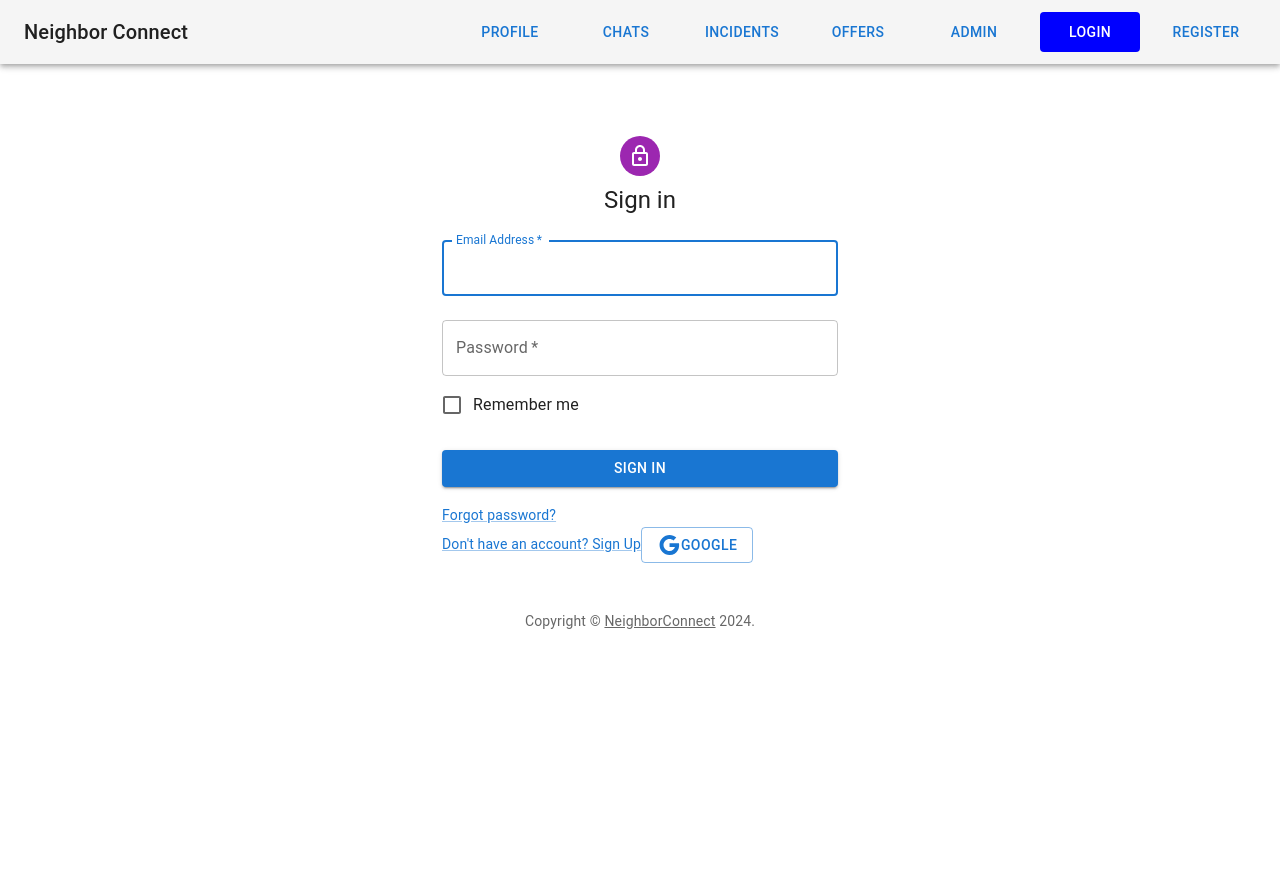
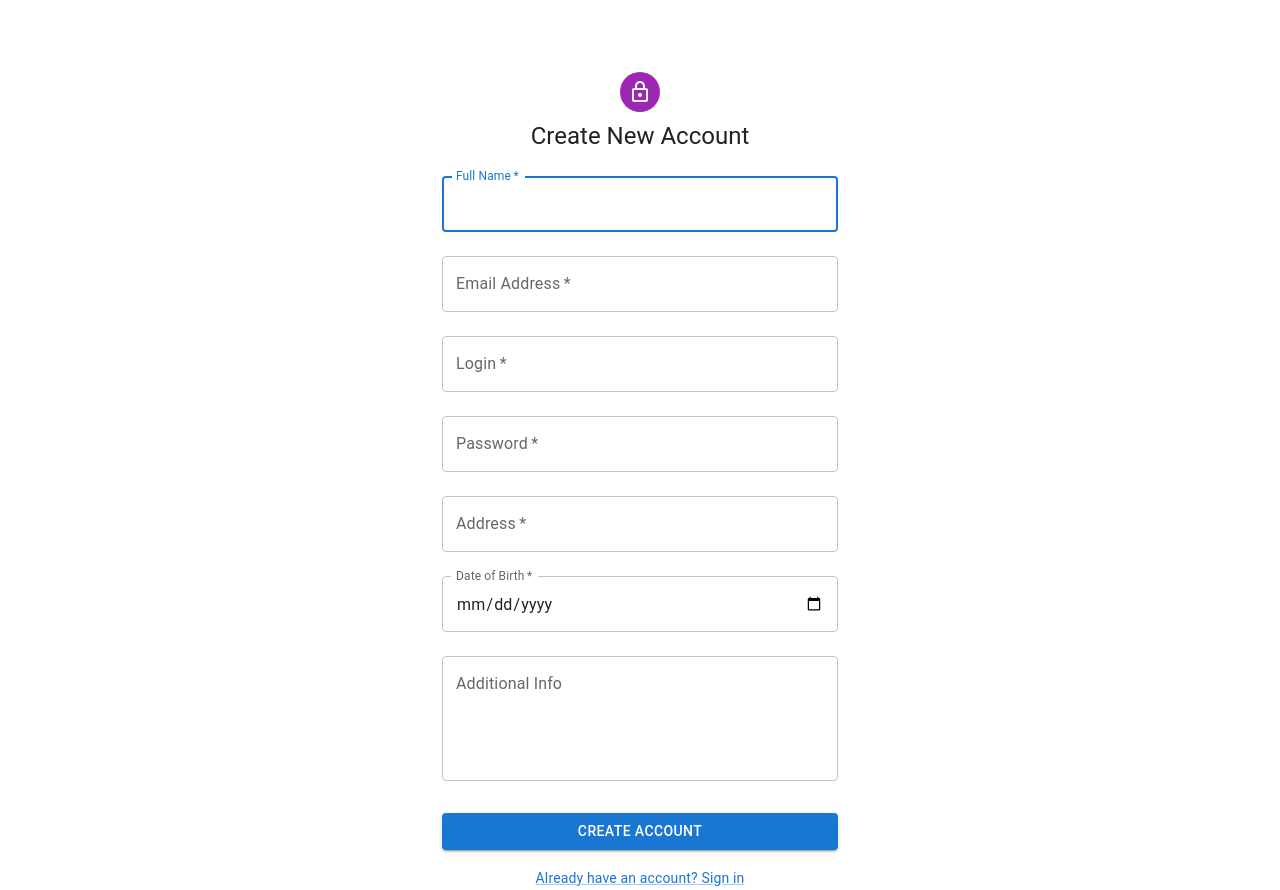
Before and after one commit to egorSheremetov02/neighbor-connect, a React (Vite) app in the folder client/: page /register in a window 1280 px wide. Before the commit the page ends 800 px from the top, so only its background shows below. Built offline with nearby package versions, Linux system fonts and the light colour scheme.

Commit message:
register and login

```diff
--- a/client/package.json
+++ b/client/package.json
@@ -16,7 +16,8 @@
     "@mui/material": "^5.15.14",
     "react": "^18.2.0",
     "react-dom": "^18.2.0",
-    "react-responsive-modal": "^6.4.2"
+    "react-responsive-modal": "^6.4.2",
+    "react-router-dom": "^6.23.0"
   },
   "devDependencies": {
     "@types/react": "^18.2.66",
--- a/client/src/App.jsx
+++ b/client/src/App.jsx
@@ -1,132 +1,21 @@
-import React, { useState } from 'react';
-import { useTheme, useMediaQuery, AppBar, Toolbar, Button, Typography, Box, IconButton, Menu, MenuItem, Container } from '@mui/material';
-import MenuIcon from '@mui/icons-material/Menu';
-import LoginPage from './Pages/LoginPage/LoginPage';
-import Profile from './Pages/Profile/Profile';
-import Incidents from './Pages/Incidents';
-import Chats from './Pages/Chats/Chats';
-import Offers from './Pages/Offers/Offers';
-import 'react-responsive-modal/styles.css';
-import Admin from './Pages/admin/AdminPage';
-import RegistrationPage from './Pages/RegistrationPage/RegistrationPage';
-
+import React from 'react';
+import { BrowserRouter as Router, Routes, Route } from "react-router-dom";
+import Home from './Pages/Home';
+import LoginForm from './Components/LoginForm/LoginForm';
+import RegistrationForm from './Components/RegistrationForm/RegistrationForm';
+import { AuthProvider } from "./auth/index";
 
 const App = () => {
-  const [activeComponent, setActiveComponent] = useState("login");
-  const [anchorEl, setAnchorEl] = useState(null);
-  const open = Boolean(anchorEl);
-  const theme = useTheme();
-  const isMobile = useMediaQuery(theme.breakpoints.down("sm"));
-
-  const handleMenu = (event) => {
-    setAnchorEl(event.currentTarget);
-  };
-
-  const handleClose = () => {
-    setAnchorEl(null);
-  };
-
-  const renderComponent = () => {
-    switch (activeComponent) {
-      case "login":
-        return <LoginPage />;
-      case 'register':
-        return <RegistrationPage />;
-      case 'profile':
-        return <Profile />;
-      case "chats":
-        return <Chats />;
-      case "incidents":
-        return <Incidents />;
-      case "offers":
-        return <Offers />;
-      case 'admin':
-        return <Admin />;
-      default:
-        return null;
-    }
-  };
-
-  const menuItems = [
-    { name: "Profile", action: () => setActiveComponent("profile") },
-    { name: "Chats", action: () => setActiveComponent("chats") },
-    { name: "Incidents", action: () => setActiveComponent("incidents") },
-    { name: "Offers", action: () => setActiveComponent("offers") },
-    { name: "Admin", action: () => setActiveComponent("admin") },
-    { name: "Login", action: () => setActiveComponent("login") },
-    { name: "Register", action: () => setActiveComponent("register") },
-  ];
-
   return (
-    <div>
-        <AppBar position="static" color="default">
-          <Toolbar>
-            <Typography variant="h6" component="div" sx={{ flexGrow: 1 }}>
-              Neighbor Connect
-            </Typography>
-            {isMobile ? (
-              <>
-                <IconButton
-                  size="large"
-                  edge="end"
-                  color="inherit"
-                  aria-label="menu"
-                  onClick={handleMenu}
-                >
-                  <MenuIcon />
-                </IconButton>
-                <Menu
-                  id="menu-appbar"
-                  anchorEl={anchorEl}
-                  anchorOrigin={{
-                    vertical: "top",
-                    horizontal: "right",
-                  }}
-                  keepMounted
-                  transformOrigin={{
-                    vertical: "top",
-                    horizontal: "right",
-                  }}
-                  open={open}
-                  onClose={handleClose}
-                >
-                  {menuItems.map((item) => (
-                    <MenuItem
-                      key={item.name}
-                      onClick={() => {
-                        setActiveComponent(item.name.toLowerCase());
-                        handleClose();
-                      }}
-                    >
-                      {item.name}
-                    </MenuItem>
-                  ))}
-                </Menu>
-              </>
-            ) : (
-              <Box sx={{ display: "flex", justifyContent: "center", gap: 2 }}>
-                {menuItems.map((item) => (
-                  <Button
-                    key={item.name}
-                    color="inherit"
-                    onClick={() => setActiveComponent(item.name.toLowerCase())}
-                    sx={{
-                      backgroundColor:
-                        item.name === "Login" ? "blue" : "transparent",
-                      color: item.name === "Login" ? "white" : "#1976d2",
-                      width: "100px",
-                      height: "40px",
-                    }}
-                  >
-                    {item.name}
-                  </Button>
-                ))}
-              </Box>
-            )}
-          </Toolbar>
-        </AppBar>
-        <Container>{renderComponent()}</Container>
-      </div>
+    <AuthProvider>
+      <Router basename="/">
+          <Routes>
+            <Route path="/" exact element={<Home />} />
+            <Route path="/login" element={<LoginForm />} />
+            <Route path="/register" element={<RegistrationForm />} />
+          </Routes>
+      </Router>
+    </AuthProvider>
   );
 };
 
--- a/client/src/Components/LoginForm/LoginForm.jsx
+++ b/client/src/Components/LoginForm/LoginForm.jsx
@@ -1,48 +1,62 @@
-import * as React from "react";
-import Avatar from "@mui/material/Avatar";
-import Button from "@mui/material/Button";
-import CssBaseline from "@mui/material/CssBaseline";
-import TextField from "@mui/material/TextField";
-import FormControlLabel from "@mui/material/FormControlLabel";
-import Checkbox from "@mui/material/Checkbox";
-import Link from "@mui/material/Link";
-import Box from "@mui/material/Box";
-import LockOutlinedIcon from "@mui/icons-material/LockOutlined";
-import Typography from "@mui/material/Typography";
-import Container from "@mui/material/Container";
-import { createTheme, ThemeProvider } from "@mui/material/styles";
-import GoogleIcon from "@mui/icons-material/Google";
+import React, { useState } from 'react';
+import {
+  Avatar,
+  Button,
+  TextField,
+  Link,
+  Box,
+  Typography,
+  Container,
+  CssBaseline,
+} from '@mui/material';
+import LockOutlinedIcon from '@mui/icons-material/LockOutlined';
+import { Navigate } from "react-router-dom";
+import { createTheme, ThemeProvider } from '@mui/material/styles';
+import { useAuth } from '../../auth/index'; // Import useAuth hook
 
-function Copyright(props) {
-  return (
-    <Typography
-      variant="body2"
-      color="text.secondary"
-      align="center"
-      {...props}
-    >
-      {"Copyright © "}
-      <Link color="inherit" href="#">
-        NeighborConnect
-      </Link>{" "}
-      {new Date().getFullYear()}
-      {"."}
-    </Typography>
-  );
-}
-
-// TODO remove, this demo shouldn't need to reset the theme.
 
 const defaultTheme = createTheme();
 
 export default function SignIn() {
-  const handleSubmit = (event) => {
+  const [error, setError] = useState('');
+  const { setToken, getToken } = useAuth(); // Access setAuthToken function from useAuth
+
+  console.log(sessionStorage.getItem('token'))
+
+  if(sessionStorage.getItem('token')) {
+    return <Navigate to="/" />;
+  }
+
+  const handleSubmit = async (event) => {
     event.preventDefault();
-    const data = new FormData(event.currentTarget);
-    console.log({
-      email: data.get("email"),
-      password: data.get("password"),
-    });
+    const formData = {
+      login: event.target.elements.email.value,
+      password: event.target.elements.password.value,
+    };
+
+    try {
+      const response = await fetch('http://localhost:8080/auth/login', {
+        method: 'POST',
+        headers: { 'Content-Type': 'application/json' },
+        body: JSON.stringify(formData),
+      });
+
+      if (response.ok) {
+        const responseData = await response.json();
+        console.log(responseData)
+        setToken(responseData.token); // Set the authentication token
+        setError('');
+        // Redirect to home page after successful login
+        setTimeout(() => {
+          window.location.href = '/';
+        }, 3000);
+      } else {
+        const responseData = await response.json();
+        setError(responseData.detail || 'Login failed');
+      }
+    } catch (error) {
+      setError('Network error');
+    }
   };
 
   return (
@@ -52,12 +66,12 @@ export default function SignIn() {
         <Box
           sx={{
             marginTop: 8,
-            display: "flex",
-            flexDirection: "column",
-            alignItems: "center",
+            display: 'flex',
+            flexDirection: 'column',
+            alignItems: 'center',
           }}
         >
-          <Avatar sx={{ m: 1, bgcolor: "secondary.main" }}>
+          <Avatar sx={{ m: 1, bgcolor: 'secondary.main' }}>
             <LockOutlinedIcon />
           </Avatar>
           <Typography component="h1" variant="h5">
@@ -89,10 +103,6 @@ export default function SignIn() {
               id="password"
               autoComplete="current-password"
             />
-            <FormControlLabel
-              control={<Checkbox value="remember" color="primary" />}
-              label="Remember me"
-            />
             <Button
               type="submit"
               fullWidth
@@ -101,29 +111,21 @@ export default function SignIn() {
             >
               Sign In
             </Button>
-            <div container className="flex space-y-2 flex-col items-center">
-              <div item xs>
-                <Link href="#" variant="body2">
-                  Forgot password?
-                </Link>
-              </div>
-              <div
-                item
-                className="flex justify-between items-center flex-col space-y-1"
-              >
-                <Link href="#" variant="body2">
-                  {"Don't have an account? Sign Up"}
-                </Link>
-
-                <Button variant="outlined">
-                  <GoogleIcon className="mr-2 text-red-500" />
-                  <p className="text-red-400">Google</p>
-                </Button>
-              </div>
-            </div>
+            {error && (
+              <Typography variant="body2" color="error" align="center" sx={{ mt: 1 }}>
+                {error}
+              </Typography>
+            )}
+            <Box sx={{ display: 'flex', justifyContent: 'center', mt: 2 }}>
+              <Link href="#" variant="body2">
+                Forgot password?
+              </Link>
+              <Link href="#" variant="body2" sx={{ ml: 2 }}>
+                Don't have an account? Sign Up
+              </Link>
+            </Box>
           </Box>
         </Box>
-        <Copyright sx={{ mt: 6, mb: 4 }} />
       </Container>
     </ThemeProvider>
   );
--- a/client/src/Components/RegistrationForm/RegistrationForm.jsx
+++ b/client/src/Components/RegistrationForm/RegistrationForm.jsx
@@ -1,4 +1,4 @@
-import React from 'react';
+import React, { useState } from 'react';
 import {
   Avatar,
   Button,
@@ -15,47 +15,48 @@ import { createTheme, ThemeProvider } from '@mui/material/styles';
 
 const theme = createTheme();
 
-function Copyright(props) {
-  return (
-    <Typography variant="body2" color="text.secondary" align="center" {...props}>
-      {"Copyright © "}
-      <Link color="inherit" href="#">
-      NeighborConnect
-      </Link>{" "}
-      {new Date().getFullYear()}
-      {"."}
-    </Typography>
-  );
-}
+function RegistrationForm() {
+  const [error, setError] = useState('');
+  const [success, setSuccess] = useState(false);
 
-export default function RegistrationForm() {
   const handleSubmit = async (event) => {
     event.preventDefault();
-    const data = new FormData(event.currentTarget);
     const formData = {
-      firstName: data.get('firstName'),
-      lastName: data.get('lastName'),
-      email: data.get('email'),
-      password: data.get('password'),
-      address: data.get('address'),
-      dateOfBirth: data.get('dateOfBirth'),
-      aboutYourself: data.get('aboutYourself'),
+      fullName: event.target.elements.fullName.value,
+      email: event.target.elements.email.value,
+      login: event.target.elements.login.value,
+      password: event.target.elements.password.value,
+      address: event.target.elements.address.value,
+      birthday: event.target.elements.birthday.value,
+      additionalInfo: event.target.elements.additionalInfo.value,
     };
 
     try {
-      const response = await fetch('http://localhost:3000/register', {
+      const response = await fetch('http://localhost:8080/auth/register', {
         method: 'POST',
         headers: { 'Content-Type': 'application/json' },
         body: JSON.stringify(formData),
       });
+      const responseData = await response.json();
+
       if (response.ok) {
-        console.log('Registration successful');
-        window.location.href = '/login';
+        setSuccess(true);
+        setError('');
+        // Redirect to login page after successful registration
+        setTimeout(() => {
+          window.location.href = '/login';
+        }, 3000);
       } else {
-        console.error('Registration failed');
+        setSuccess(false);
+        // Handle validation errors
+        if (responseData.detail) {
+          setError(responseData.detail);
+        } else {
+          setError('Registration failed');
+        }
       }
     } catch (error) {
-      console.error('Network error', error);
+      setError('Network error');
     }
   };
 
@@ -82,18 +83,10 @@ export default function RegistrationForm() {
               margin="normal"
               required
               fullWidth
-              id="firstName"
-              label="First Name"
-              name="firstName"
+              id="fullName"
+              label="Full Name"
+              name="fullName"
               autoFocus
-            />
-            <TextField
-              margin="normal"
-              required
-              fullWidth
-              id="lastName"
-              label="Last Name"
-              name="lastName"
             />
             <TextField
               margin="normal"
@@ -103,6 +96,14 @@ export default function RegistrationForm() {
               label="Email Address"
               name="email"
               type="email"
+            />
+            <TextField
+              margin="normal"
+              required
+              fullWidth
+              id="login"
+              label="Login"
+              name="login"
             />
             <TextField
               margin="normal"
@@ -123,20 +124,21 @@ export default function RegistrationForm() {
             />
             <TextField
               margin="normal"
+              required
               fullWidth
-              name="dateOfBirth"
+              name="birthday"
               label="Date of Birth"
               type="date"
-              id="dateOfBirth"
+              id="birthday"
               InputLabelProps={{ shrink: true }}
             />
             <TextField
               margin="normal"
               fullWidth
-              name="aboutYourself"
-              label="About Yourself"
+              name="additionalInfo"
+              label="Additional Info"
               type="text"
-              id="aboutYourself"
+              id="additionalInfo"
               multiline
               rows={4}
             />
@@ -156,11 +158,20 @@ export default function RegistrationForm() {
               </Grid>
             </Grid>
           </Box>
-        </Box>
-        <Box mt={5}>
-          <Copyright />
+          {error && (
+            <Typography variant="body2" color="error" align="center" sx={{ mt: 1 }}>
+              {error}
+            </Typography>
+          )}
+          {success && (
+            <Typography variant="body2" color="success" align="center" sx={{ mt: 1 }}>
+              Registration successful. Redirecting to login page...
+            </Typography>
+          )}
         </Box>
       </Container>
     </ThemeProvider>
   );
 }
+
+export default RegistrationForm;
--- /dev/null
+++ b/client/src/Pages/Home.jsx
@@ -0,0 +1,131 @@
+import React, { useState } from 'react';
+import { useTheme, useMediaQuery, AppBar, Toolbar, Button, Typography, Box, IconButton, Menu, MenuItem, Container } from '@mui/material';
+import MenuIcon from '@mui/icons-material/Menu';
+import Profile from './Profile/Profile';
+import Incidents from './Incidents';
+import Chats from './Chats/Chats';
+import Offers from './Offers/Offers';
+import 'react-responsive-modal/styles.css';
+import Admin from './admin/AdminPage';
+import { Navigate } from "react-router-dom";
+import { useAuth } from '../auth/index'; // Import useAuth hook
+
+const Home = () => {
+  const [activeComponent, setActiveComponent] = useState("profile");
+  const [anchorEl, setAnchorEl] = useState(null);
+  const open = Boolean(anchorEl);
+  const theme = useTheme();
+  const isMobile = useMediaQuery(theme.breakpoints.down("sm"));
+  const { setToken, logout, token } = useAuth(); // Access setAuthToken function from useAuth
+
+  const handleMenu = (event) => {
+    setAnchorEl(event.currentTarget);
+  };
+
+  const handleClose = () => {
+    setAnchorEl(null);
+  };
+
+  const renderComponent = () => {
+    switch (activeComponent) {
+      case 'profile':
+        return <Profile />;
+      case "chats":
+        return <Chats />;
+      case "incidents":
+        return <Incidents />;
+      case "offers":
+        return <Offers />;
+      case 'admin':
+        return <Admin />;
+      default:
+        return null;
+    }
+  };
+
+  const handleLogout = () => {
+    console.log("hiii")
+    sessionStorage.removeItem('token');
+    window.location.href = "http://localhost:5173/login";
+  };
+
+  const menuItems = [
+    { name: "Profile", action: () => setActiveComponent("profile") },
+    { name: "Chats", action: () => setActiveComponent("chats") },
+    { name: "Incidents", action: () => setActiveComponent("incidents") },
+    { name: "Offers", action: () => setActiveComponent("offers") },
+    { name: "Admin", action: () => setActiveComponent("admin") },
+    { name: "Logout", action: handleLogout },
+  ];
+
+  return (
+    <div>
+        <AppBar position="static" color="default">
+          <Toolbar>
+            <Typography variant="h6" component="div" sx={{ flexGrow: 1 }}>
+              Neighbor Connect
+            </Typography>
+            {isMobile ? (
+              <>
+                <IconButton
+                  size="large"
+                  edge="end"
+                  color="inherit"
+                  aria-label="menu"
+                  onClick={handleMenu}
+                >
+                  <MenuIcon />
+                </IconButton>
+                <Menu
+                  id="menu-appbar"
+                  anchorEl={anchorEl}
+                  anchorOrigin={{
+                    vertical: "top",
+                    horizontal: "right",
+                  }}
+                  keepMounted
+                  transformOrigin={{
+                    vertical: "top",
+                    horizontal: "right",
+                  }}
+                  open={open}
+                  onClose={handleClose}
+                >
+                  {menuItems.map((item) => (
+                    <MenuItem
+                      key={item.name}
+                      onClick={() => {
+                        item.action(); // Call action function associated with the menu item
+                        handleClose();
+                      }}
+                    >
+                      {item.name}
+                    </MenuItem>
+                  ))}
+                </Menu>
+              </>
+            ) : (
+              <Box sx={{ display: "flex", justifyContent: "center", gap: 2 }}>
+                {menuItems.map((item) => (
+                  <Button
+                    key={item.name}
+                    color="inherit"
+                    onClick={item.action} // Just pass the function reference
+                    sx={{
+                      width: "100px",
+                      height: "40px",
+                    }}
+                  >
+                    {item.name}
+                  </Button>
+                ))}
+              </Box>
+            )}
+          </Toolbar>
+        </AppBar>
+        <Container>{renderComponent()}</Container>
+      </div>
+  );
+};
+
+export default Home;
```
Also changed, not shown: client/src/auth/index.jsx (added, +35 -0 lines), 1 other file (tests, documents, lock files or other folders).
